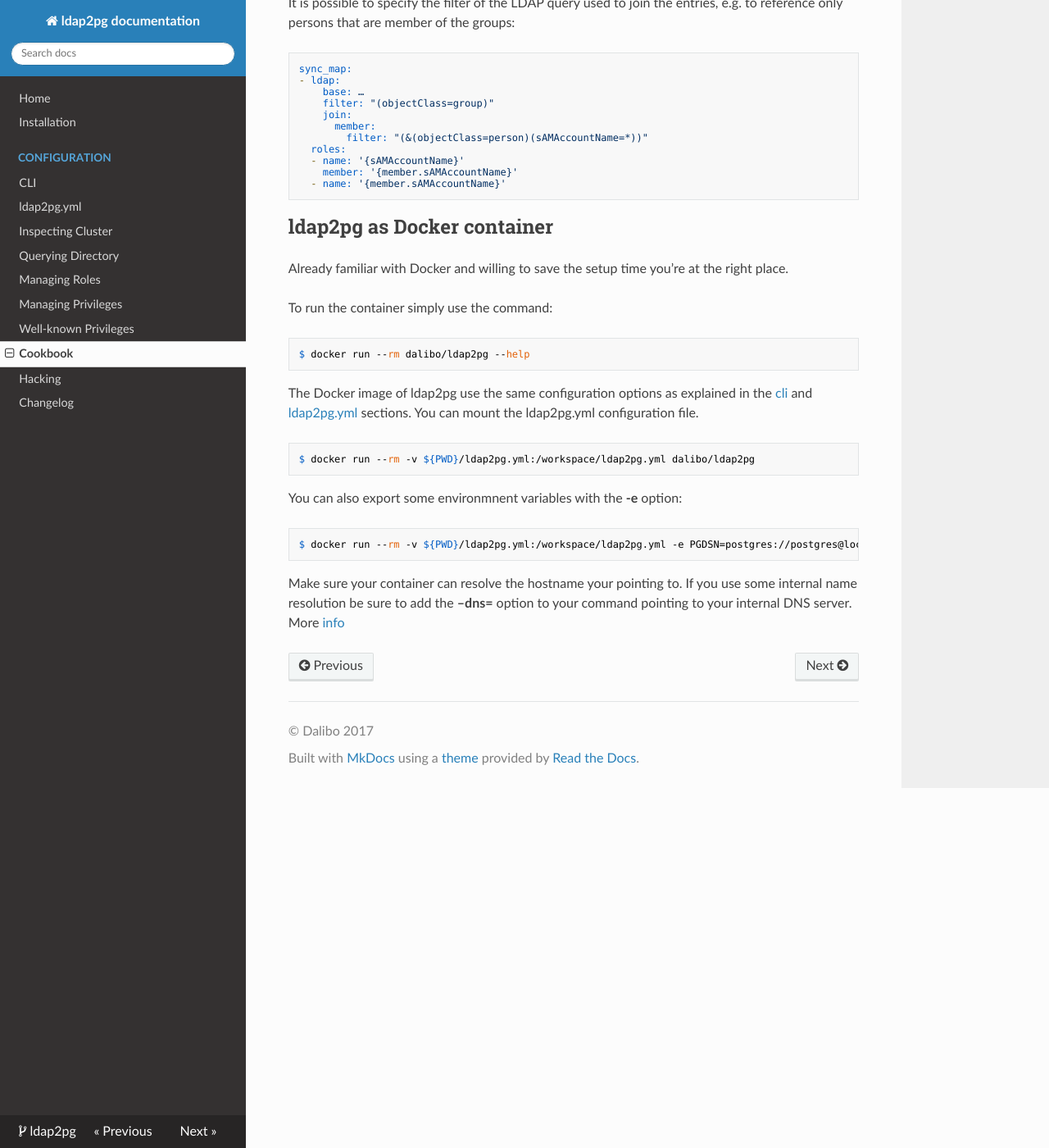
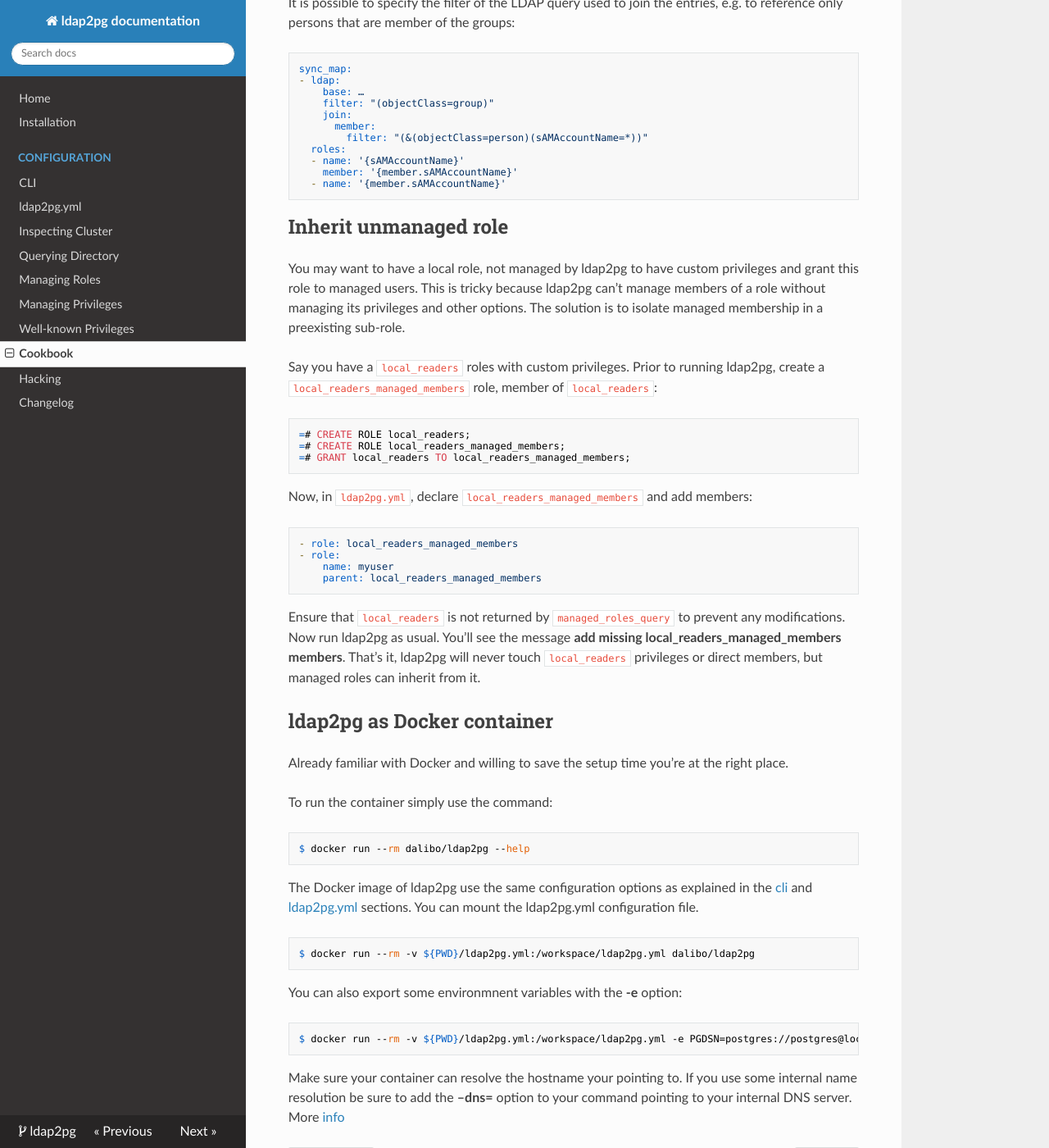
Before and after one commit to dalibo/ldap2pg, an MkDocs documentation site: the page built from docs/cookbook.md, in a window 1280 px wide and 1400 px high, scrolled down 4660 px. Shown: the whole window at 82% size. Built offline with MkDocs 1.6.1, drawn with Linux system fonts in a browser that asks for light colours; nearby versions of some CDN libraries.

Commit message:
Document delegating privileges to unmanaged role

````diff
--- a/docs/cookbook.md
+++ b/docs/cookbook.md
@@ -274,6 +274,40 @@
 ```
 
 
+# Inherit unmanaged role
+
+You may want to have a local role, not managed by ldap2pg to have custom
+privileges and grant this role to managed users. This is tricky because ldap2pg
+can't manage members of a role without managing its privileges and other
+options. The solution is to isolate managed membership in a preexisting
+sub-role.
+
+Say you have a `local_readers` roles with custom privileges. Prior to running
+ldap2pg, create a `local_readers_managed_members` role, member of
+`local_readers`:
+
+``` sql
+=# CREATE ROLE local_readers;
+=# CREATE ROLE local_readers_managed_members;
+=# GRANT local_readers TO local_readers_managed_members;
+```
+
+Now, in `ldap2pg.yml`, declare `local_readers_managed_members` and add members:
+
+``` yaml
+- role: local_readers_managed_members
+- role:
+    name: myuser
+    parent: local_readers_managed_members
+```
+
+Ensure that `local_readers` is not returned by `managed_roles_query` to prevent
+any modifications. Now run ldap2pg as usual. You'll see the message **add
+missing local_readers_managed_members members**. That's it, ldap2pg will never
+touch `local_readers` privileges or direct members, but managed roles can
+inherit from it.
+
+
 # ldap2pg as Docker container
 
 Already familiar with Docker and willing to save the setup time you're at the right place.
````
